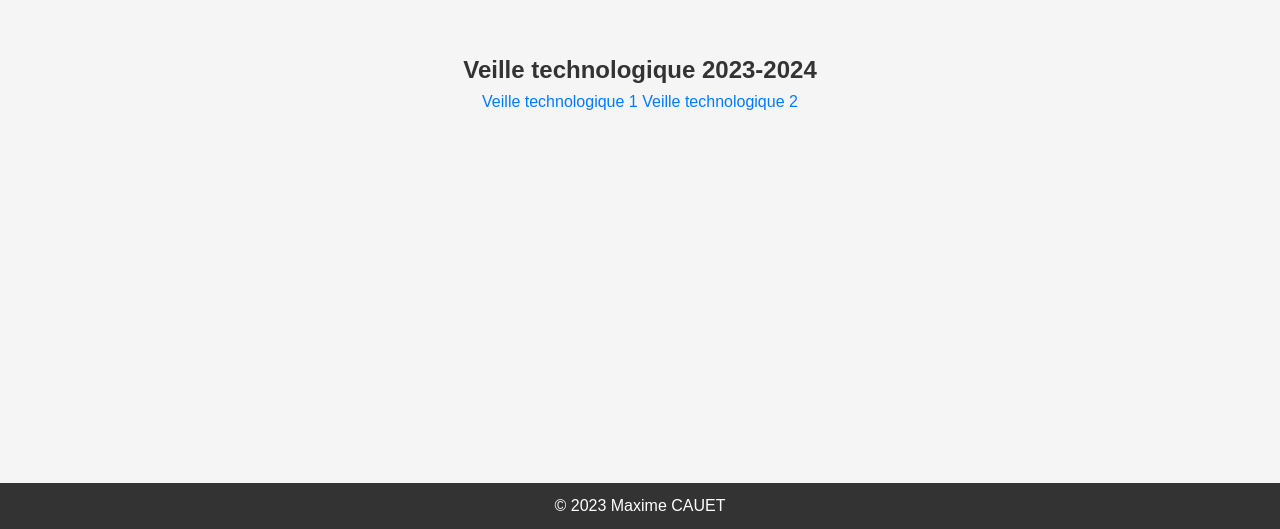
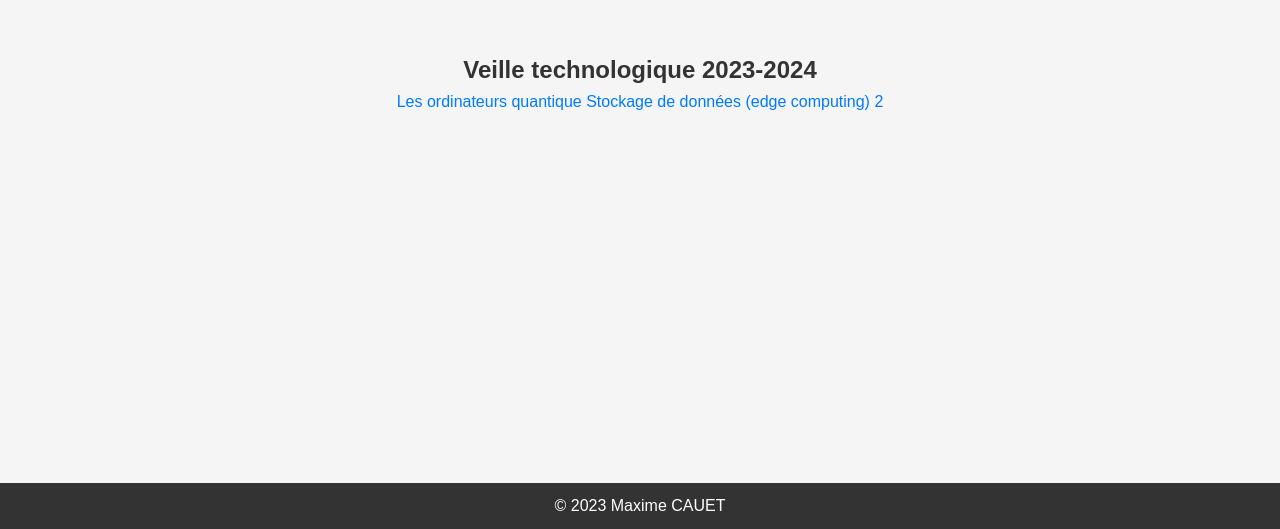
Before and after one commit to Fastdev75/mc-portfolio.github.io, a plain HTML site: page index.html in a window 1280 px wide. Shown: the part 2717-3246 px from the top of the page. Drawn offline with Linux system fonts and the light colour scheme.

Commit message:
Add files via upload

```diff
--- a/index.html
+++ b/index.html
@@ -59,12 +59,12 @@
             <a href="Creation de Vlan.pdf" target="_blank">Installation VLAN</a>
 
 
-            <h3>Mes réalisations</h3>
+            <br><h3>Mes réalisations</h3></br>
 
             <a href="Projets_alternance.pdf" target="_blank">Projets entreprise</a>
             <a href="Projets_école.pdf" target="_blank">Projets d'école</a>
 
-            <h3>AP-1 Création de l'entreprise "SIP informatique"</h3>
+            <br><h3>AP-1 Création de l'entreprise "SIP informatique"</h3></br>
             <a href="TP_AP1.pdf" target="_blank">Création startup</a>
         </div>
     </section>
@@ -72,8 +72,8 @@
     <section id="Veille-technologique" class="veille-technologique-section">
         <div class="veille-technologique-texte">
             <h2>Veille technologique 2023-2024</h2>
-            <a href="Veille technologique 1.pdf" target="_blank">Veille technologique 1</a>
-            <a href="Veille technologique 2.docx" target="_blank">Veille technologique 2</a>
+            <a href="veille1-maxime.pdf" target="_blank">Les ordinateurs quantique</a>
+            <a href="veille2-maxime.pdf" target="_blank">Stockage de données (edge computing) 2</a>
         </div>
     </section>
 
```
